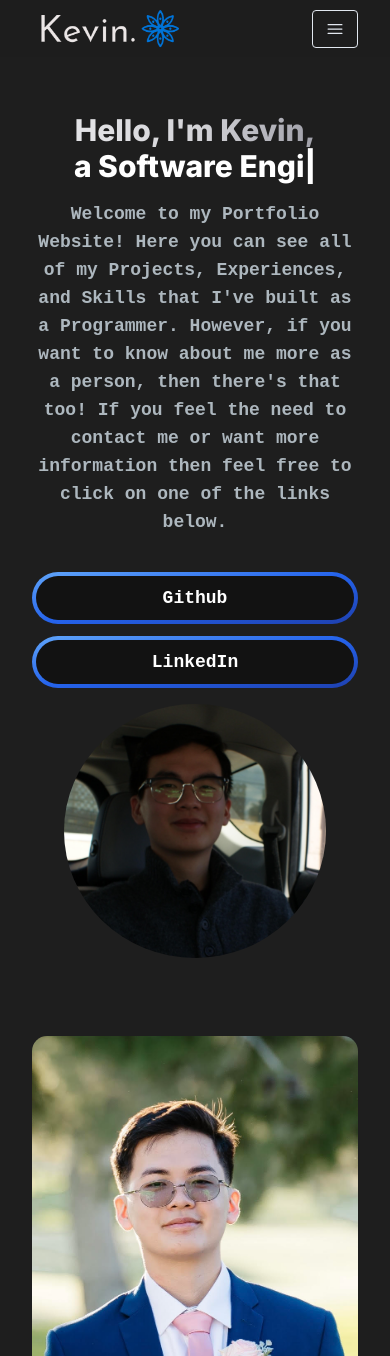
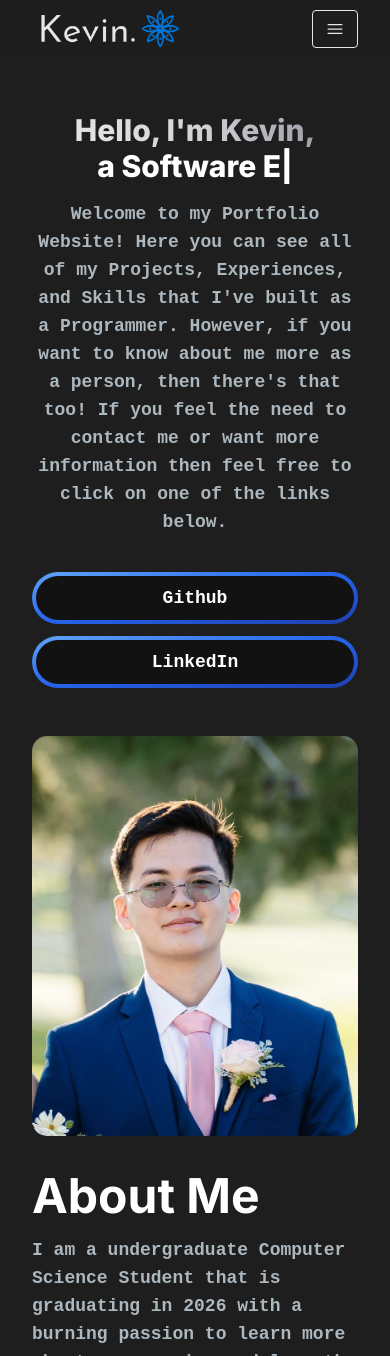
Before and after one commit to Kevin06x/Personal-Website, a Next.js app: page / in a window 390 px wide. Shown: the top 1356 px of the page. Built offline with nearby package versions, Linux system fonts and the light colour scheme.

Commit message:
Image Removal on Small Screens

```diff
--- a/app/components/HeroSection.jsx
+++ b/app/components/HeroSection.jsx
@@ -47,7 +47,7 @@ const HeroSection = () => {
           </div>
         </div>
         <div className='col-span-5 lg:col-span-5 flex justify-center lg:justify-end'>
-          <div className="rounded-full w-[300px] h-[300px] lg:w-[350px] lg:h-[350px] relative pl-8">
+          <div className="rounded-full w-[300px] h-[300px] lg:w-[350px] lg:h-[350px] relative pl-8 hidden lg:block">
                 <Image
                   src="/Images/main.jpg"
                   alt="Main Image"
```
